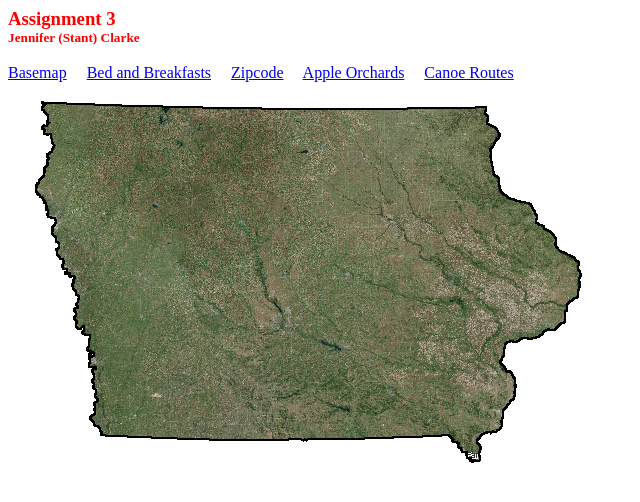
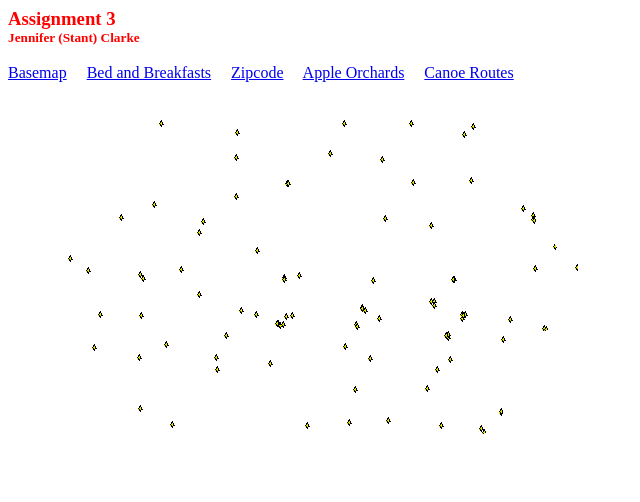
Before and after one commit to jaclarke36/LA558, a plain HTML site: page Assignment 3/index.html in a window 1280 px wide. Both pictures are taken after a click on the link "Bed and Breakfasts". Shown: the whole page, without its empty margins (0-640 px from the left). Drawn offline with Linux system fonts and the light colour scheme.

Commit message:
Assignment 3 Fixed
I missed that the D in "ID" was uppercase and needed to be lowercase... ugggghhh!!!! fixed ;)

```diff
--- a/Assignment 3/index.html
+++ b/Assignment 3/index.html
@@ -3,7 +3,7 @@
 Created using JS Bin
 http://jsbin.com
 
-Copyright (c) 2017 by jaclarke36 (http://jsbin.com/teyozi/9/edit)
+Copyright (c) 2017 by jaclarke36 (http://jsbin.com/teyozi/10/edit)
 
 Released under the MIT license: http://jsbin.mit-license.org
 -->
@@ -48,7 +48,7 @@ h5 {
   <img id="myMap" src="images/basemapLandcover.png" alt="basemapLandcover" width="600" height="400">
   <script>
    function changeMap(x) {
-     document.getElementByID("myMap").src = "images/"+ x + ".png";
+     document.getElementById("myMap").src = "images/"+ x + ".png";
    }
   </script>
   </body>
```
